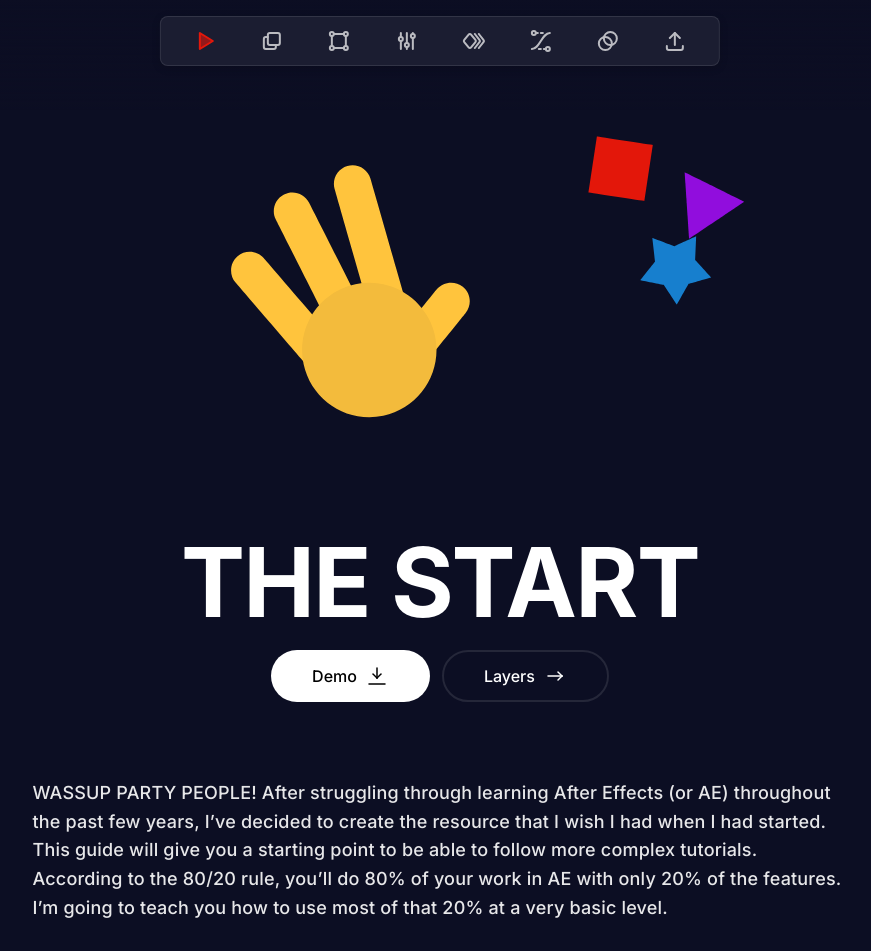
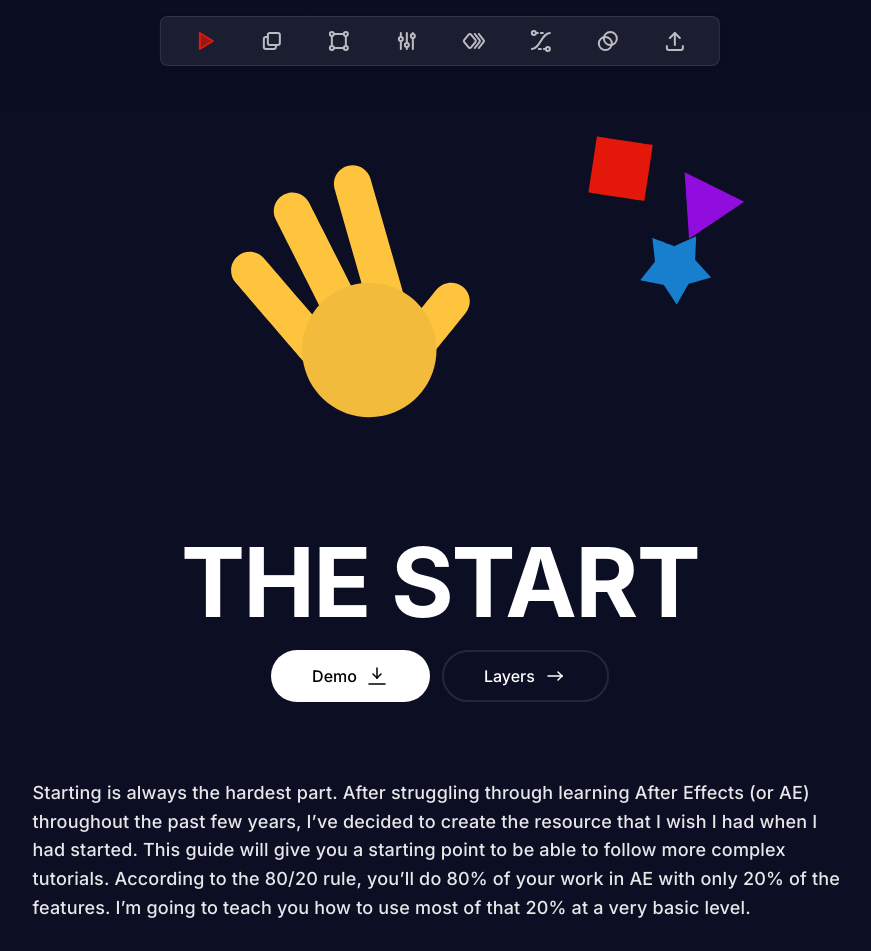
Before and after one commit to noahham/learn-ae, a React (Vite) app: page /#/getting-started in a window 1280 px wide. Shown: the top 951 px of the page, without its empty margins (200-1071 px from the left). Built offline with nearby package versions, Linux system fonts and the light colour scheme.

Commit message:
fixed broken animations

```diff
--- a/src/components/MultiLayer.jsx
+++ b/src/components/MultiLayer.jsx
@@ -89,10 +89,10 @@ export default function MultiLayer() {
             <div className="layer layer-red" />
           </div>
 
-          {/* wrapper around playhead to reliably query the rendered SVG inside */}
-          <div ref={playheadWrapperRef} className="playhead-wrapper">
-            <Playhead width={276} height={276} className={"playhead"} />
-          </div>
+           {/* wrapper around playhead to reliably query the rendered SVG inside */}
+           <div ref={playheadWrapperRef} className="playhead-wrapper">
+             <Playhead width={276} height={276} className={"multi-playhead"} />
+           </div>
         </div>
       </div>
   );
--- a/src/components/SingleLayer.jsx
+++ b/src/components/SingleLayer.jsx
@@ -61,7 +61,7 @@ export default function SingleLayer() {
         <div className="layer-card">
             <div className="viewfinder">
                 <div ref={viewfinderYellowRef} className="yellow-square">
-                    <LottiePlayer animationData={animation} loop className />
+                    <LottiePlayer animationData={animation} loop />
                 </div>
 
             </div>
@@ -74,10 +74,10 @@ export default function SingleLayer() {
                     </div>
                 </div>
 
-                {/* wrapper around playhead to reliably query the rendered SVG inside */}
-                <div ref={playheadWrapperRef} className="playhead-wrapper">
-                    <Playhead width={276} height={276} className={"playhead"} />
-                </div>
+                 {/* wrapper around playhead to reliably query the rendered SVG inside */}
+                 <div ref={playheadWrapperRef} className="playhead-wrapper">
+                     <Playhead width={276} height={276} className={"single-playhead"} />
+                 </div>
             </div>
         </div>
     );
--- a/src/content/getting-started.jsx
+++ b/src/content/getting-started.jsx
@@ -19,12 +19,12 @@ const gettingStartedContent = {
   blocks: [
     {
       type: "paragraph",
-      text: "WASSUP PARTY PEOPLE! After struggling through learning After Effects (or AE) throughout" +
-          " the past few years, I’ve decided to create the resource that I wish I had when I had " +
-          "started. This guide will give you a starting point to be able to follow more complex " +
-          "tutorials. According to the 80/20 rule, you’ll do 80% of your work in AE with only 20% " +
-          "of the features. I’m going to teach you how to use most of that 20% at a very basic " +
-          "level.",
+      text: "Starting is always the hardest part. After struggling through learning After Effects " +
+          "(or AE) throughout the past few years, I’ve decided to create the resource that I wish I " +
+          "had when I had started. This guide will give you a starting point to be able to follow " +
+          "more complex tutorials. According to the 80/20 rule, you’ll do 80% of your work in AE " +
+          "with only 20% of the features. I’m going to teach you how to use most of that 20% at a " +
+          "very basic level.",
     },
     {
       type: "paragraph",
--- a/src/styles/MultiLayer.css
+++ b/src/styles/MultiLayer.css
@@ -46,7 +46,7 @@
     pointer-events: none;
 }
 
-.playhead {
+.multi-playhead {
     fill: #FFF;
     animation: multiPlayheadScroll 3.5s linear infinite;
 }
--- a/src/styles/SingleLayer.css
+++ b/src/styles/SingleLayer.css
@@ -21,12 +21,12 @@
     justify-content: center;
 }
 
-.playhead {
+.single-playhead {
     fill: #FFF;
-    animation: playheadScroll 6s linear infinite;
+    animation: singlePlayheadScroll 6s linear infinite;
 }
 
-@keyframes playheadScroll {
+@keyframes singlePlayheadScroll {
     from {transform: translateX(0)}
     to {transform: translateX(440px)}
 }
```
